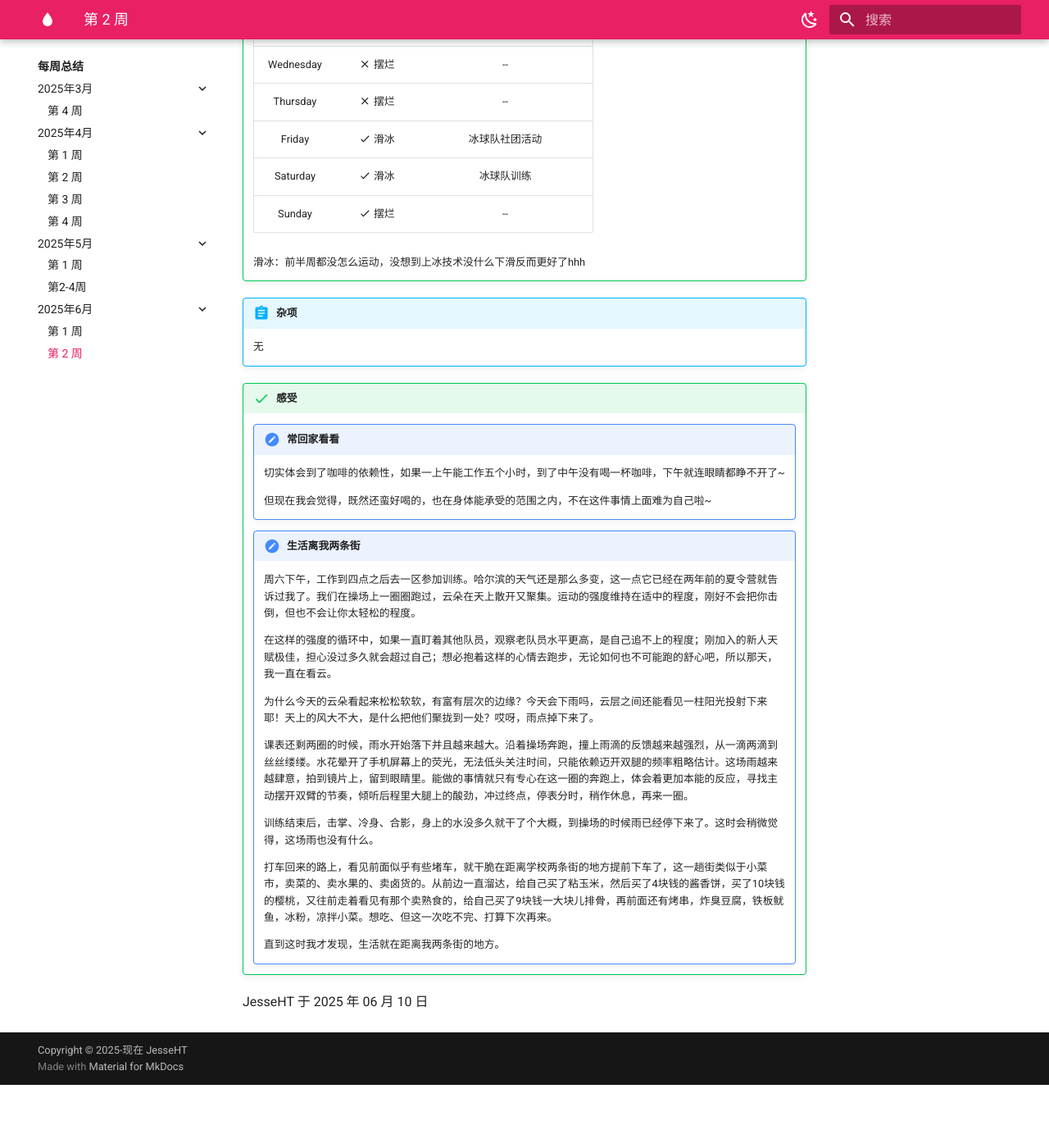
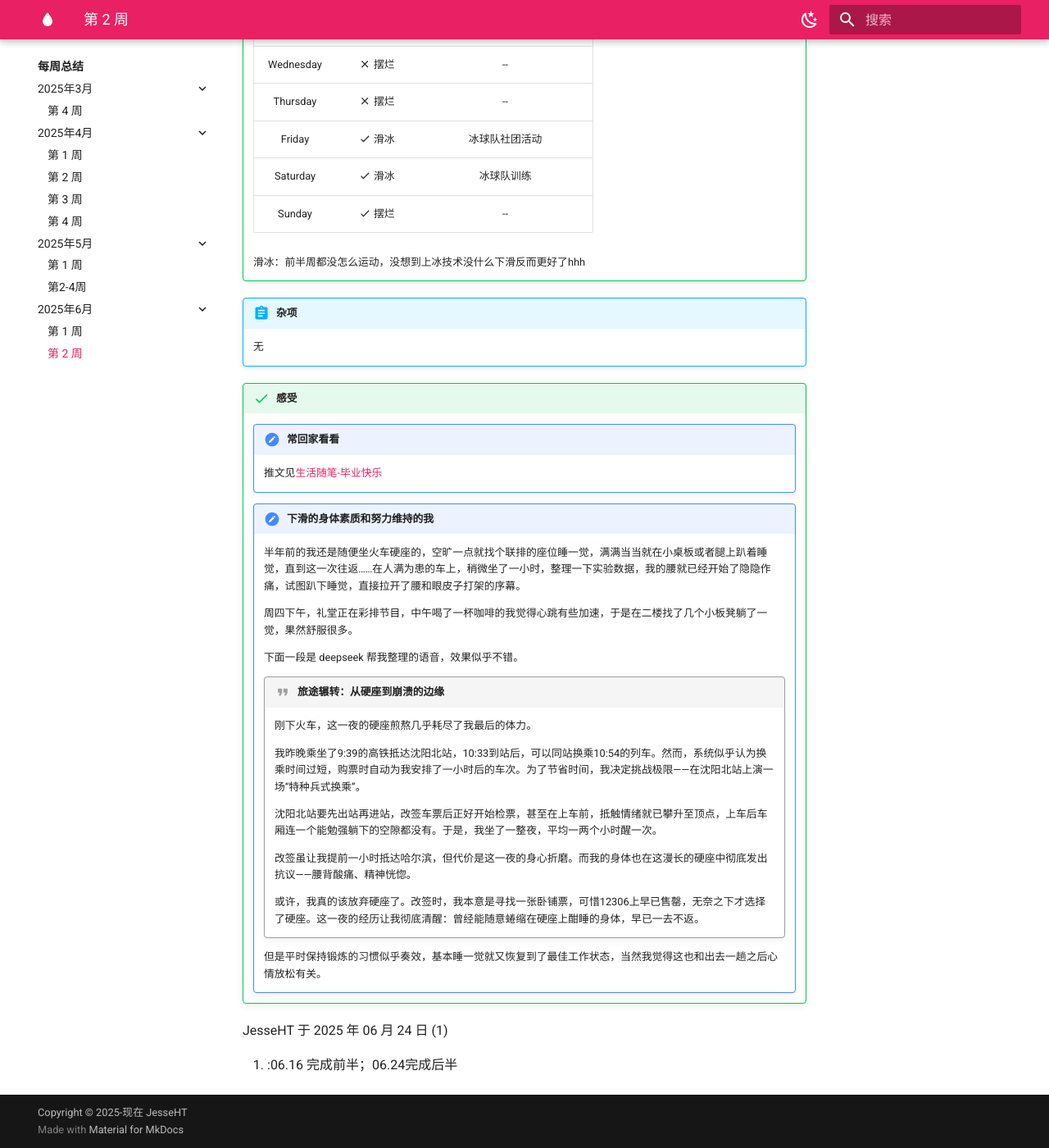
Before and after one commit to JesseHaoTian/HTLife, an MkDocs documentation site: the page built from docs/0Weekly_Summary/1Weekly/20250609.md, in a window 1280 px wide and 1400 px high, scrolled down 638 px. Shown: the whole window at 82% size. Built offline with MkDocs 1.6.1 and Material for MkDocs 9.7.7, drawn with Linux system fonts in a browser that asks for light colours; before the commit the page ends 1961 px from its top, so only the background shows below that.

Commit message:
2025-06-24_16:05:17 update

```diff
--- a/docs/0Weekly_Summary/1Weekly/20250609.md
+++ b/docs/0Weekly_Summary/1Weekly/20250609.md
@@ -31,25 +31,30 @@
 
     !!! note "常回家看看"
 
-        切实体会到了咖啡的依赖性，如果一上午能工作五个小时，到了中午没有喝一杯咖啡，下午就连眼睛都睁不开了~
+        推文见[生活随笔-毕业快乐](https://life.jesseht.fun/2Informal_Notes/20250624Meaning_of_Graduation)
 
-        但现在我会觉得，既然还蛮好喝的，也在身体能承受的范围之内，不在这件事情上面难为自己啦~
+    !!! note "下滑的身体素质和努力维持的我"
 
-    !!! note "生活离我两条街"
+        半年前的我还是随便坐火车硬座的，空旷一点就找个联排的座位睡一觉，满满当当就在小桌板或者腿上趴着睡觉，直到这一次往返……在人满为患的车上，稍微坐了一小时，整理一下实验数据，我的腰就已经开始了隐隐作痛，试图趴下睡觉，直接拉开了腰和眼皮子打架的序幕。
 
-        周六下午，工作到四点之后去一区参加训练。哈尔滨的天气还是那么多变，这一点它已经在两年前的夏令营就告诉过我了。我们在操场上一圈圈跑过，云朵在天上散开又聚集。运动的强度维持在适中的程度，刚好不会把你击倒，但也不会让你太轻松的程度。
+        周四下午，礼堂正在彩排节目，中午喝了一杯咖啡的我觉得心跳有些加速，于是在二楼找了几个小板凳躺了一觉，果然舒服很多。
 
-        在这样的强度的循环中，如果一直盯着其他队员，观察老队员水平更高，是自己追不上的程度；刚加入的新人天赋极佳，担心没过多久就会超过自己；想必抱着这样的心情去跑步，无论如何也不可能跑的舒心吧，所以那天，我一直在看云。
+        下面一段是 deepseek 帮我整理的语音，效果似乎不错。
 
-        为什么今天的云朵看起来松松软软，有富有层次的边缘？今天会下雨吗，云层之间还能看见一柱阳光投射下来耶！天上的风大不大，是什么把他们聚拢到一处？哎呀，雨点掉下来了。
+        !!! quote "旅途辗转：从硬座到崩溃的边缘"
 
-        课表还剩两圈的时候，雨水开始落下并且越来越大。沿着操场奔跑，撞上雨滴的反馈越来越强烈，从一滴两滴到丝丝缕缕。水花晕开了手机屏幕上的荧光，无法低头关注时间，只能依赖迈开双腿的频率粗略估计。这场雨越来越肆意，拍到镜片上，留到眼睛里。能做的事情就只有专心在这一圈的奔跑上，体会着更加本能的反应，寻找主动摆开双臂的节奏，倾听后程里大腿上的酸劲，冲过终点，停表分时，稍作休息，再来一圈。
+            刚下火车，这一夜的硬座煎熬几乎耗尽了我最后的体力。
 
-        训练结束后，击掌、冷身、合影，身上的水没多久就干了个大概，到操场的时候雨已经停下来了。这时会稍微觉得，这场雨也没有什么。
+            我昨晚乘坐了9:39的高铁抵达沈阳北站，10:33到站后，可以同站换乘10:54的列车。然而，系统似乎认为换乘时间过短，购票时自动为我安排了一小时后的车次。为了节省时间，我决定挑战极限——在沈阳北站上演一场“特种兵式换乘”。
 
-        打车回来的路上，看见前面似乎有些堵车，就干脆在距离学校两条街的地方提前下车了，这一趟街类似于小菜市，卖菜的、卖水果的、卖卤货的。从前边一直溜达，给自己买了粘玉米，然后买了4块钱的酱香饼，买了10块钱的樱桃，又往前走着看见有那个卖熟食的，给自己买了9块钱一大块儿排骨，再前面还有烤串，炸臭豆腐，铁板鱿鱼，冰粉，凉拌小菜。想吃、但这一次吃不完、打算下次再来。
+            沈阳北站要先出站再进站，改签车票后正好开始检票，甚至在上车前，抵触情绪就已攀升至顶点，上车后车厢连一个能勉强躺下的空隙都没有。于是，我坐了一整夜，平均一两个小时醒一次。
 
-        直到这时我才发现，生活就在距离我两条街的地方。
+            改签虽让我提前一小时抵达哈尔滨，但代价是这一夜的身心折磨。而我的身体也在这漫长的硬座中彻底发出抗议——腰背酸痛、精神恍惚。
 
+            或许，我真的该放弃硬座了。改签时，我本意是寻找一张卧铺票，可惜12306上早已售罄，无奈之下才选择了硬座。这一夜的经历让我彻底清醒：曾经能随意蜷缩在硬座上酣睡的身体，早已一去不返。
 
-JesseHT 于 2025 年 06 月 10 日
+        但是平时保持锻炼的习惯似乎奏效，基本睡一觉就又恢复到了最佳工作状态，当然我觉得这也和出去一趟之后心情放松有关。
+
+JesseHT 于 2025 年 06 月 24 日 (1)
+
+1.  :06.16 完成前半；06.24完成后半
--- a/mkdocs.yml
+++ b/mkdocs.yml
@@ -32,6 +32,7 @@ nav:
     - 1Update/index.md
   - 生活随笔:
     - 2Informal_Notes/index.md
+    - 毕业快乐: 2Informal_Notes/20250624Meaning_of_Graduation.md
   - 体育运动:
     - 3Physical_Exercise/index.md
     - 400 m: 3Physical_Exercise/400_Train.md
```
Also changed, not shown: docs/0Weekly_Summary/1Weekly/20250616.md (+12 -8 lines), docs/1Update/index.md (+6 -0 lines), docs/2Informal_Notes/20250624Meaning_of_Graduation.md (added, +31 -0 lines).
